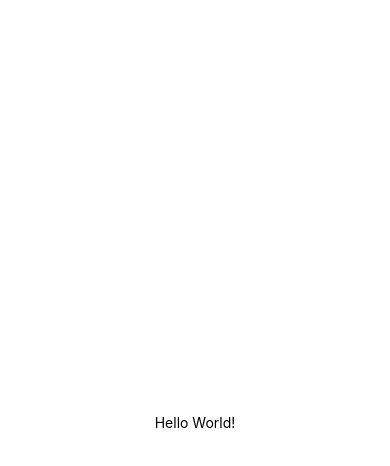
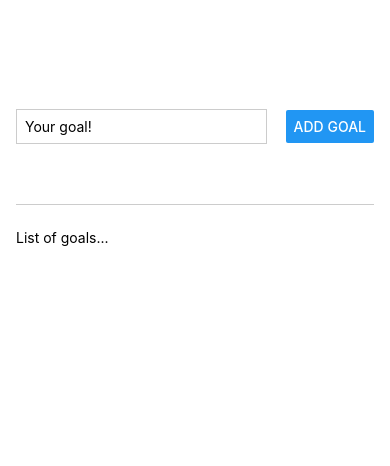
Before and after one commit to Hendre1995/goal-lister, a React Native app: screen / in a window 390 px wide. Shown: the top 466 px of the page. Built offline with nearby package versions, Linux system fonts and the light colour scheme.

Commit message:
style sheets andview containers compleeted

```diff
--- a/App.js
+++ b/App.js
@@ -1,20 +1,42 @@
-import { StatusBar } from "expo-status-bar";
-import { StyleSheet, Text, View } from "react-native";
+import { StyleSheet, Text, View, Button, TextInput } from "react-native";
 
 export default function App() {
   return (
-    <View style={styles.container}>
-      <Text>Hello World!</Text>
-      <StatusBar style="auto" />
+    <View style={styles.appContainer}>
+      <View style={styles.inputContainer}>
+        <TextInput style={styles.textInput} placeholder="Your goal!" />
+        <Button title="Add Goal" />
+      </View>
+      <View style={styles.goalsContainer}>
+        <Text>List of goals...</Text>
+      </View>
     </View>
   );
 }
 
 const styles = StyleSheet.create({
-  container: {
+  appContainer: {
     flex: 1,
-    backgroundColor: "#fff",
+    paddingTop: 50,
+    paddingHorizontal: 16,
+  },
+  inputContainer: {
+    flex: 1,
+    flexDirection: "row",
+    justifyContent: "space-between",
     alignItems: "center",
-    justifyContent: "center",
+    marginBottom: 24,
+    borderBottomWidth: 1,
+    borderBottomColor: "#cccccc",
+  },
+  textInput: {
+    borderWidth: 1,
+    borderColor: "#cccccc",
+    width: "70%",
+    marginRight: 8,
+    padding: 8,
+  },
+  goalsContainer: {
+    flex: 4,
   },
 });
```
